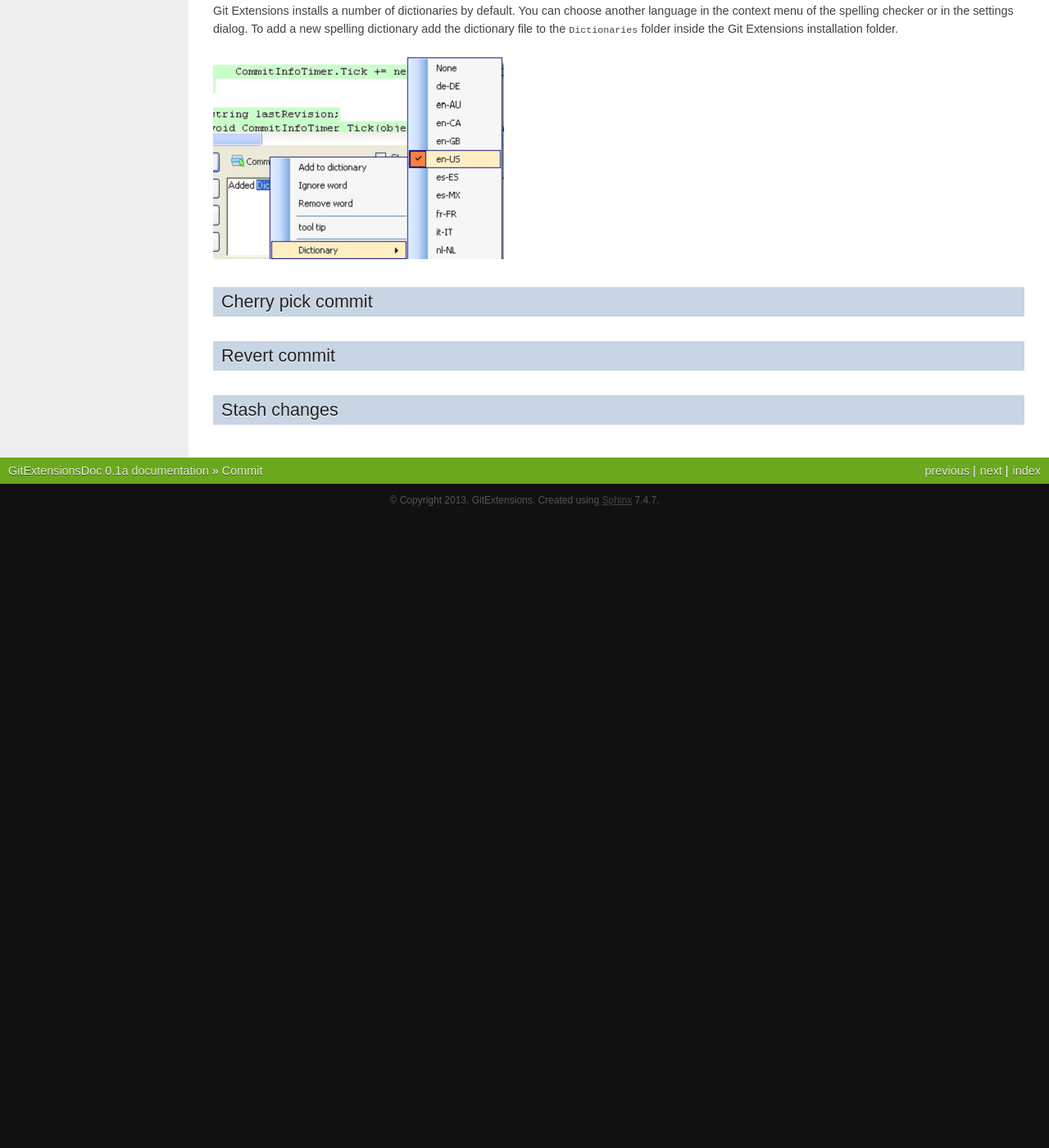
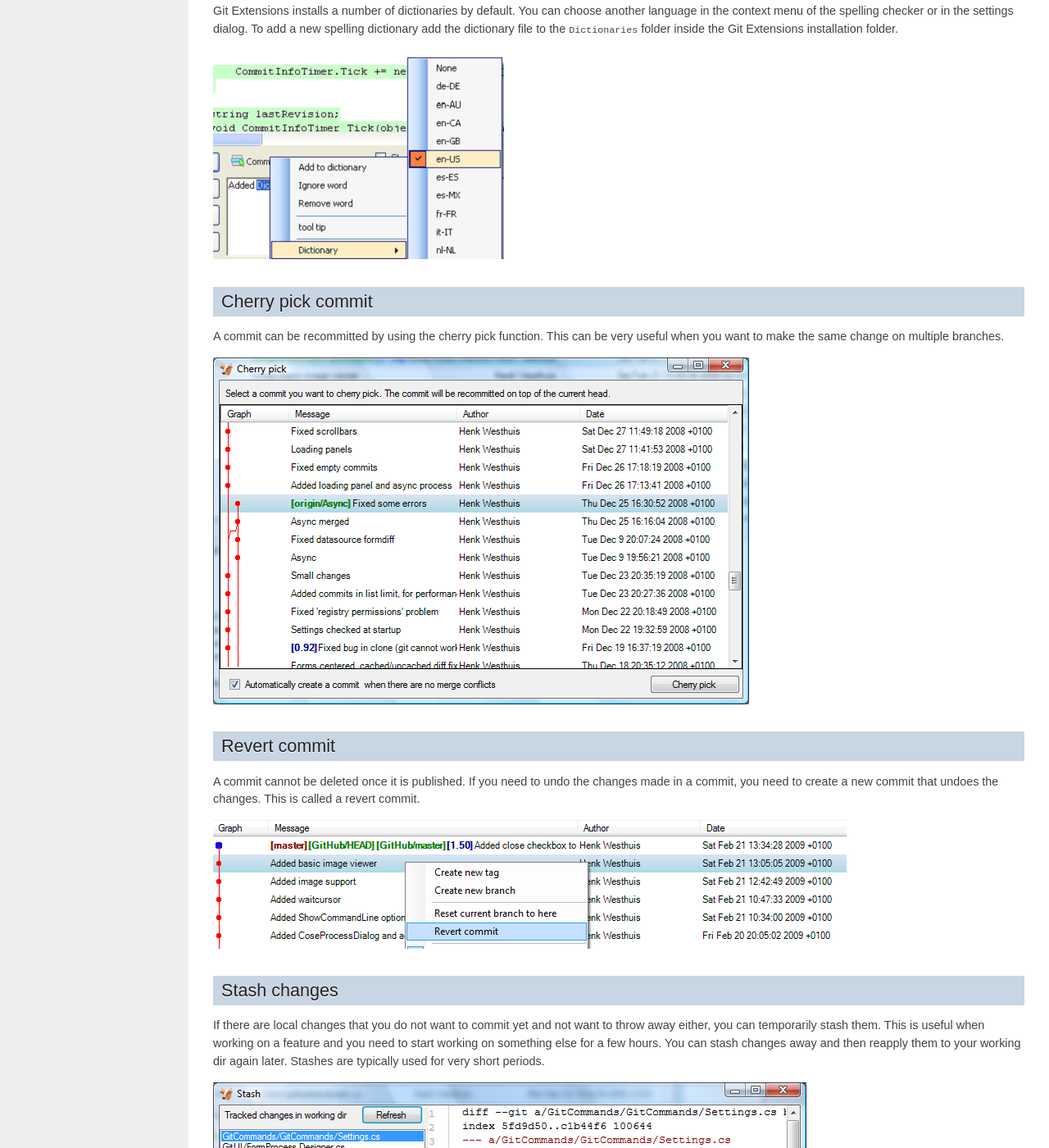
Before and after one commit to martinqt/GitExtensionsDoc, a Sphinx documentation site: the page built from source/commit.rst, in a window 1280 px wide and 1400 px high, scrolled down 3204 px. Shown: the whole window at 82% size. Built offline with Sphinx 7.4.7, drawn with Linux system fonts in a browser that asks for light colours; before the commit the page ends 3834 px from its top, so only the background shows below that; some of the changed text lies outside the part shown.

Commit message:
Complete commit section porting

```diff
--- a/source/commit.rst
+++ b/source/commit.rst
@@ -70,8 +70,31 @@ folder inside the Git Extensions installation folder.
 Cherry pick commit
 ------------------
 
+A commit can be recommitted by using the cherry pick function. This can be very useful when you want to make the same change
+on multiple branches.
+
+.. image:: /images/cherry_pick.png
+
 Revert commit
 -------------
 
+A commit cannot be deleted once it is published. If you need to undo the changes made in a commit, you need to create a new
+commit that undoes the changes. This is called a revert commit.
+
+.. image:: /images/revert_commit.png
+
 Stash changes
 -------------
+
+If there are local changes that you do not want to commit yet and not want to throw away either, you can temporarily stash
+them. This is useful when working on a feature and you need to start working on something else for a few hours. You can
+stash changes away and then reapply them to your working dir again later. Stashes are typically used for very short periods.
+
+.. image:: /images/stash_dialog.png
+
+You can create multiple stashes if needed. Stashes are shown in the commit log with the text ``[stash]``.
+
+.. image:: /images/commit_log_stash.png
+
+The stash is especially useful when pulling remote changes into a dirty working directory. If you want a more permanent
+stash, you should create a branch.
```
Also changed, not shown: progress.md (+4 -4 lines), source/images/cherry_pick.png (added), source/images/commit_log_stash.png (added), source/images/revert_commit.png (added), source/images/stash_dialog.png (added).
